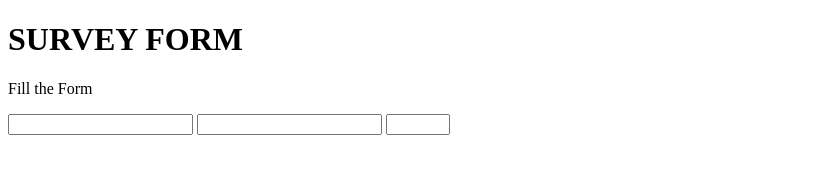
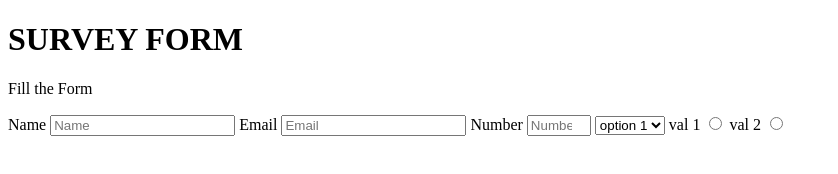
Before and after one commit to Didan1/didan-Abel, a plain HTML site: page index.html in a window 1280 px wide. Shown: the whole page, without its empty margins (0-838 px from the left). Drawn offline with Linux system fonts and the light colour scheme.

Commit message:
added form elements

```diff
--- a/index.html
+++ b/index.html
@@ -11,10 +11,24 @@
     <h1 id="titlle">SURVEY FORM</h1>
     <p id="description">Fill the Form</p>
     <form id="survey-form">
-      <input id="name" type="text" required />
-      <input id="email" type="email"/>
-      <input id="number" type="number" min="0" max="100"/>
-
+      <label id="name-label">Name</label>
+      <input id="name" type="text" required placeholder="Name" />
+      <label id="email-label">Email</label>
+      <input id="email" type="email" placeholder="Email" />
+      <label id="number-label">Number</label>
+      <input id="number" type="number" min="0" max="100" placeholder="Number" />
+      <select id="dropdown ">
+        <option value="option 1">option 1</option>
+        <option value="option 2">option 1</option>
+      </select>
+      <label
+        >val 1
+        <input name="radioBtn" type="radio" value="value 1" />
+      </label>
+      <label
+        >val 2
+        <input name="radioBtn" type="radio" value="value 2" />
+      </label>
     </form>
     <script src="js/index.js"></script>
   </body>
```
